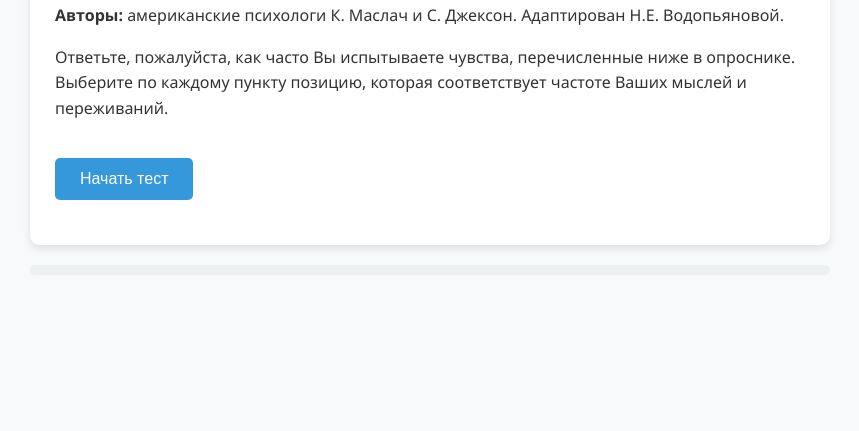
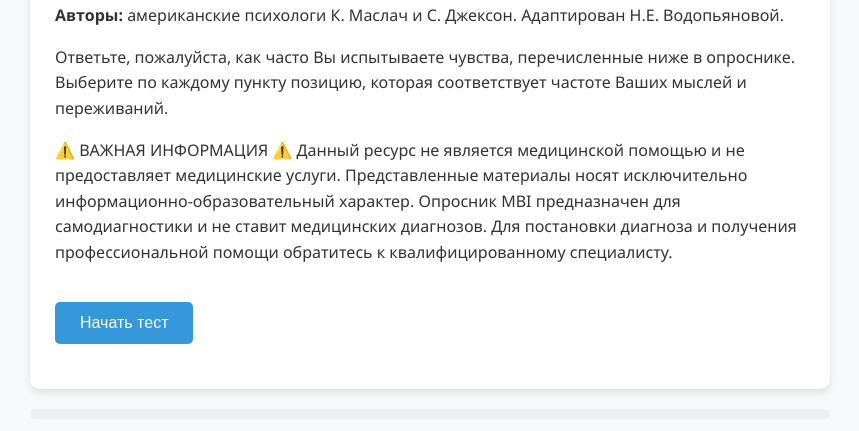
Before and after one commit to aidarmentalhelp-hub/mbitest, a plain HTML site: page index.html in a window 1280 px wide. Shown: the part 187-618 px from the top of the page, without its empty margins (210-1069 px from the left). Drawn offline with Linux system fonts and the light colour scheme.

Commit message:
Update index.html

```diff
--- a/index.html
+++ b/index.html
@@ -126,6 +126,11 @@
         <h1>Опросник на определение уровня психического выгорания (MBI)</h1>
         <p><strong>Авторы:</strong> американские психологи К. Маслач и С. Джексон. Адаптирован Н.Е. Водопьяновой.</p>
         <p>Ответьте, пожалуйста, как часто Вы испытываете чувства, перечисленные ниже в опроснике. Выберите по каждому пункту позицию, которая соответствует частоте Ваших мыслей и переживаний.</p>
+        <p>⚠️ ВАЖНАЯ ИНФОРМАЦИЯ ⚠️
+Данный ресурс не является медицинской помощью и не предоставляет медицинские услуги. Представленные материалы носят исключительно информационно-образовательный характер.
+
+Опросник MBI предназначен для самодиагностики и не ставит медицинских диагнозов. Для постановки диагноза и получения профессиональной помощи обратитесь к квалифицированному специалисту.</p>
+
         <button id="start-btn">Начать тест</button>
     </div>
 
```
